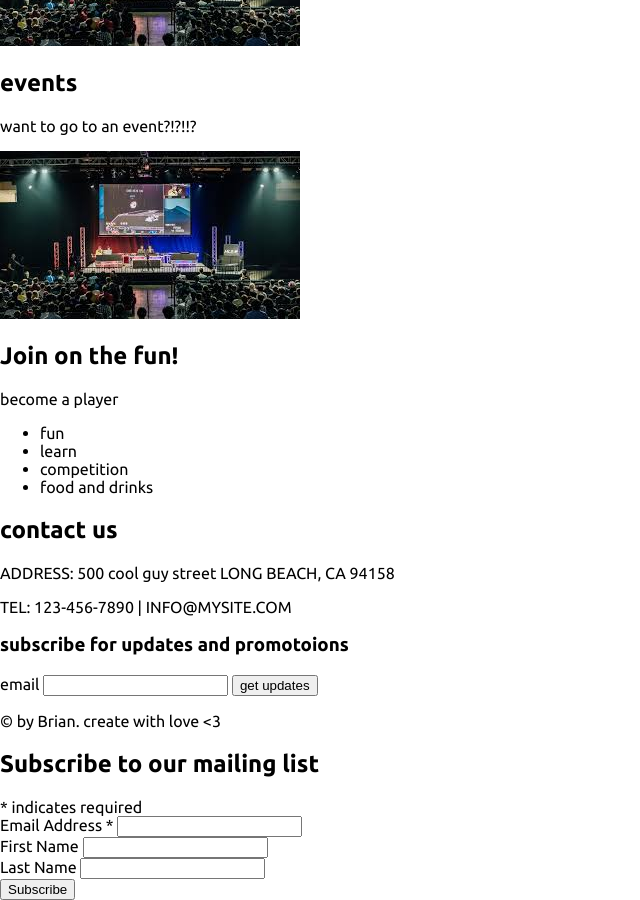
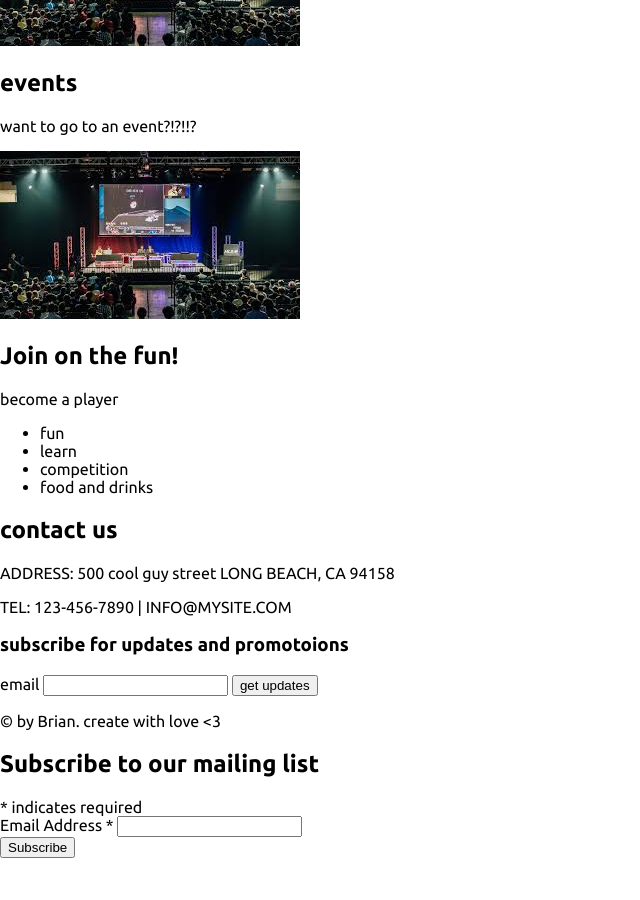
Before and after one commit to colorlessenergy/smash-community, a Jekyll site: the page built from index.html, in a window 1280 px wide and 900 px high, scrolled down 673 px. Shown: the whole window, without its empty margins (0-640 px from the left). Built offline with Jekyll 4.4.1, drawn with Linux system fonts in a browser that asks for light colours; after the commit the page ends 1531 px from its top, so only the background shows below that.

Commit message:
change mailchimp structure

```diff
--- a/index.html
+++ b/index.html
@@ -62,7 +62,7 @@ layout: default
 
 <!-- Begin MailChimp Signup Form -->
 <div id="mc_embed_signup">
-  <form action="https://github.us18.list-manage.com/subscribe/post?u=64d0f13f498a432d855f8905d&amp;id=899f98554e" method="post"
+  <form action="https://github.us18.list-manage.com/subscribe/post?u=64d0f13f498a432d855f8905d&amp;id=c6740e4164" method="post"
     id="mc-embedded-subscribe-form" name="mc-embedded-subscribe-form" class="validate" target="_blank" novalidate>
     <div id="mc_embed_signup_scroll">
       <h2>Subscribe to our mailing list</h2>
@@ -74,21 +74,13 @@ layout: default
         </label>
         <input type="email" value="" name="EMAIL" class="required email" id="mce-EMAIL">
       </div>
-      <div class="mc-field-group">
-        <label for="mce-FNAME">First Name </label>
-        <input type="text" value="" name="FNAME" class="" id="mce-FNAME">
-      </div>
-      <div class="mc-field-group">
-        <label for="mce-LNAME">Last Name </label>
-        <input type="text" value="" name="LNAME" class="" id="mce-LNAME">
-      </div>
       <div id="mce-responses" class="clear">
         <div class="response" id="mce-error-response" style="display:none"></div>
         <div class="response" id="mce-success-response" style="display:none"></div>
       </div>
       <!-- real people should not fill this in and expect good things - do not remove this or risk form bot signups-->
       <div style="position: absolute; left: -5000px;" aria-hidden="true">
-        <input type="text" name="b_64d0f13f498a432d855f8905d_899f98554e" tabindex="-1" value="">
+        <input type="text" name="b_64d0f13f498a432d855f8905d_c6740e4164" tabindex="-1" value="">
       </div>
       <div class="clear">
         <input type="submit" value="Subscribe" name="subscribe" id="mc-embedded-subscribe" class="button">
```
Also changed, not shown: 1 other file.
